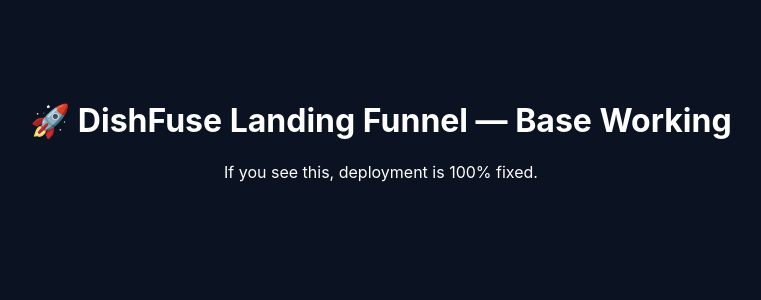
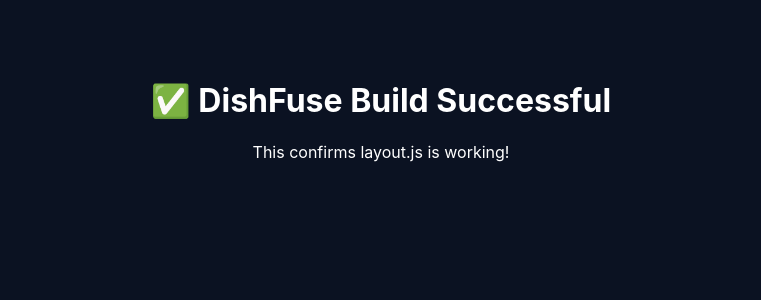
Before and after one commit to chrisgilbert722/dishfuse-landing-pro, a Next.js app: page / in a window 1280 px wide. Shown: the top 300 px of the page, without its empty margins (259-1020 px from the left). Built offline with nearby package versions, Linux system fonts and the light colour scheme.

Commit message:
Update page.js

```diff
--- a/app/page.js
+++ b/app/page.js
@@ -1,8 +1,8 @@
 export default function Page() {
   return (
-    <main style={{ textAlign: "center", padding: "80px" }}>
-      <h1>🚀 DishFuse Landing Funnel — Base Working</h1>
-      <p>If you see this, deployment is 100% fixed.</p>
+    <main style={{ textAlign: "center", padding: "60px" }}>
+      <h1>✅ DishFuse Build Successful</h1>
+      <p>This confirms layout.js is working!</p>
     </main>
   );
 }
```
